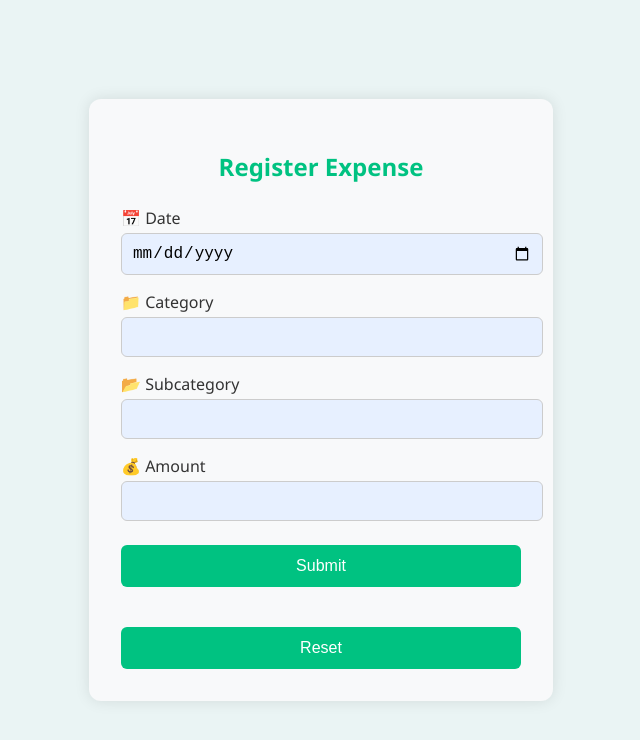
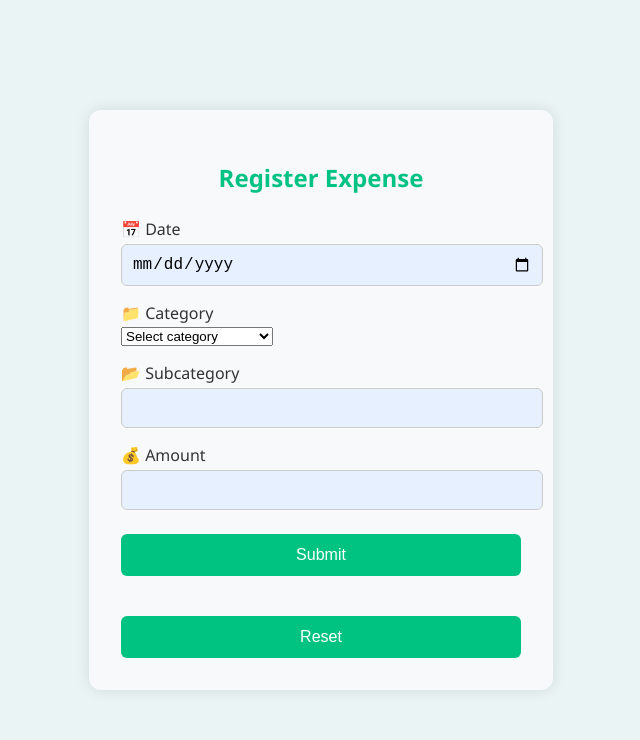
Before and after one commit to JuanMCastelo/expense_tracker, a plain HTML site: page index.html in a window 1280 px wide. Shown: the whole page, without its empty margins (319-959 px from the left). Drawn offline with Linux system fonts and the light colour scheme.

Commit message:
Se suma categorias

```diff
--- a/index.html
+++ b/index.html
@@ -13,8 +13,18 @@
       <label for="date">📅 Date</label>
       <input type="date" name="date" id="date" required />
 
-      <label for="category">📁 Category</label>
-      <input type="text" name="category" id="category" required />
+     <label for="category">📁 Category</label>
+      <select name="category" id="category" required>
+        <option value="" disabled selected>Select category</option>
+        <option value="hogar">Hogar</option>
+        <option value="entretenimiento">Entretenimiento</option>
+        <option value="transporte">Transporte</option>
+        <option value="tarjetas de credito">Tarjetas de Crédito</option>
+        <option value="comida">Comida</option>
+        <option value="ahorros o inversiones">Ahorros o Inversiones</option>
+        <option value="cuidado personal">Cuidado Personal</option>
+        <option value="regalos">Regalos</option>
+      </select>
 
       <label for="subcategory">📂 Subcategory</label>
       <input type="text" name="subcategory" id="subcategory" required />
--- a/script.js
+++ b/script.js
@@ -1,6 +1,8 @@
 const API_URL = 'https://script.google.com/macros/s/AKfycbyVDjdqMgiBaDjEWh8tiBOG1nd4awOCHNZNYRAsF3gPCpsTvXGRg5_lDBFuLNrq1VWZ/exec';
 const form = document.getElementById('expense-form');
 const status = document.getElementById('status');
+const today = new Date().toISOString().split('T')[0];
+document.getElementById('date').setAttribute('min', today);
 
 form.addEventListener('submit', async function (e) {
   e.preventDefault();
```
